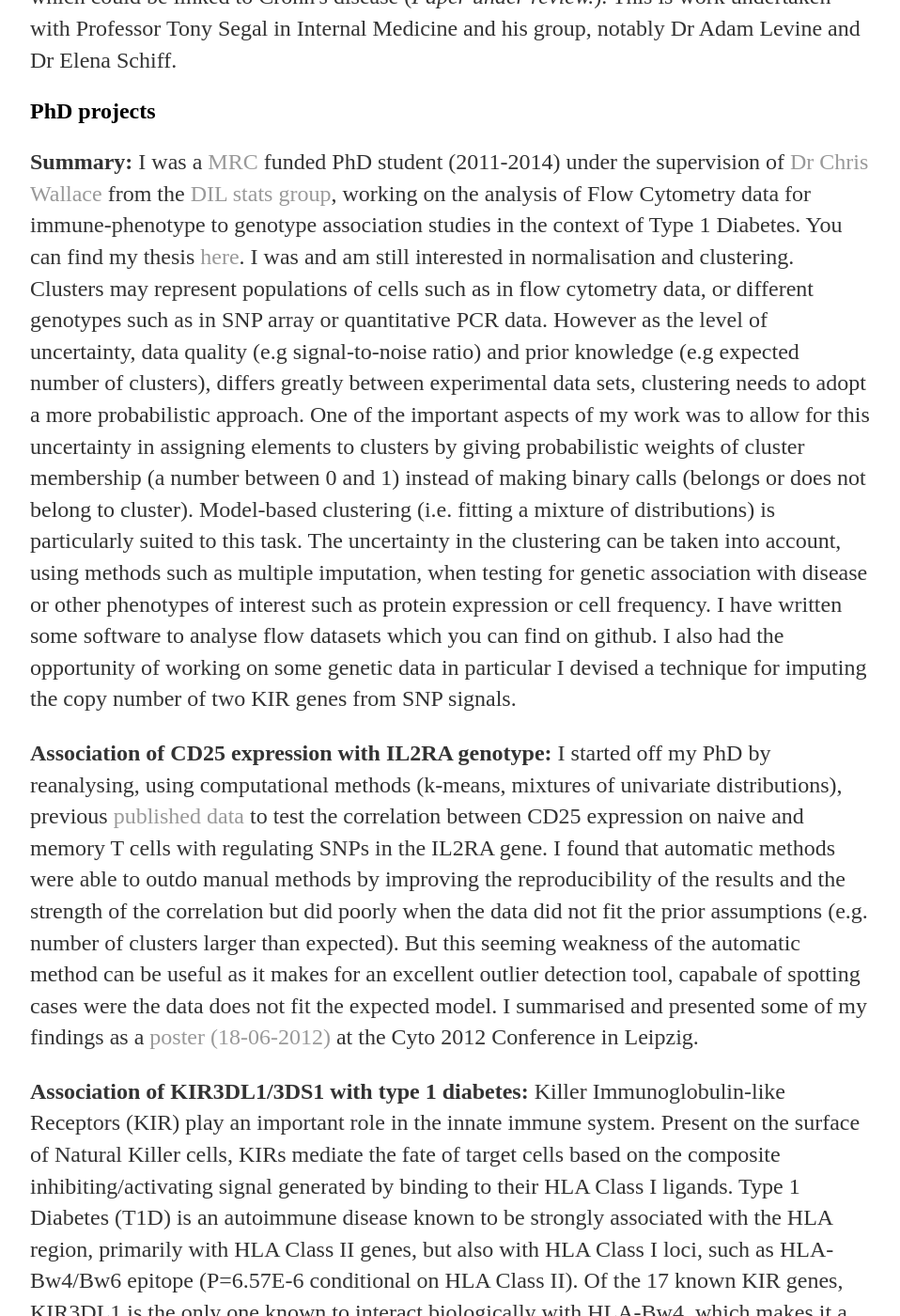
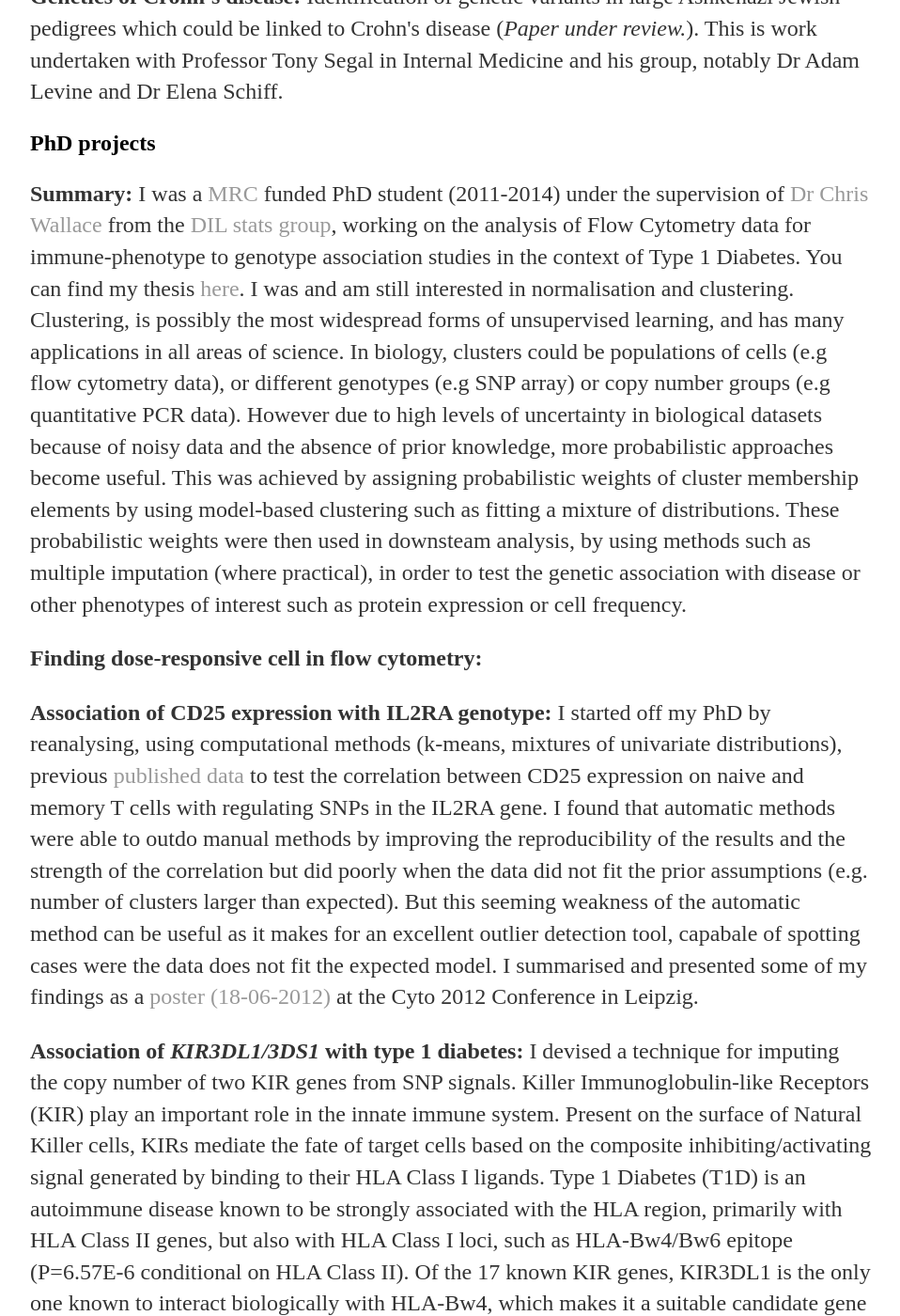
Before and after one commit to pontikos/pontikos.github.io, a Jekyll site: the page built from Research/index.html, in a window 1280 px wide and 1400 px high, scrolled down 551 px. Shown: the whole window at 94% size, without its empty margins (160-1118 px from the left). Built offline with Jekyll 4.4.1, drawn with Linux system fonts in a browser that asks for light colours; comment, search, counter and statistics services are not loaded; some of the changed text lies outside the part shown.

Commit message:
Update index.html

```diff
--- a/Research/index.html
+++ b/Research/index.html
@@ -8,18 +8,19 @@
 
 <p>
   <b>UCLex:</b>
-  Development of the UCL exome sequencing and analysis pipeline with Dr Vincent Plagnol. In particular working on the integration of phenotypes using Human Phenotyp Ontology terms.
+  Development of the UCL exome sequencing and analysis pipeline with Dr Vincent Plagnol.
+  In particular working on the integration of phenotypes using Human Phenotyp Ontology terms.
 </p>
 
 <p>
   <b>Genetics of eye disorders:</b>
   Bioinformatician for the Institute of Ophthalmology working with Professor Alison Hardcastle and her group.
-  I am particularly involved with the <a href="http://www.ukirdc.org/"> UK Inherited Retinal Disease Consortium </a>.
+  I am particularly involved with the <a href="http://www.ukirdc.org/">UK Inherited Retinal Disease Consortium</a> which focuses on unsolved cases in well studied pedigrees.
 </p>
 
 <p>
   <b>Genetics of Crohn's disease:</b>
-  Identification of variants in large Ashkenazi Jewish pedigrees which could be linked to Crohn's disease (<i>Paper under review.</i>).
+  Identification of genetic variants in large Ashkenazi Jewish pedigrees which could be linked to Crohn's disease (<i>Paper under review.</i>).
   This is work undertaken with Professor Tony Segal in Internal Medicine and his group, notably Dr Adam Levine and Dr Elena Schiff.
   <!-- Tony is a senior PI and clinician interested in neutrophil biology and inflammatory bowel disorder in which neutrophils play a key role.
   He is particularly interested in manifestations of the disease in the Ashkenazi Jewish population. -->
@@ -33,14 +34,18 @@
 from the <a href="https://www-gene.cimr.cam.ac.uk/staff/dilstats/">DIL stats group</a>, working on the analysis of Flow Cytometry data for immune-phenotype to genotype association studies in the context of Type 1 Diabetes.
 You can find my thesis <a href="https://figshare.com/articles/Nikolas_Pontikos_PhD_Thesis_2015/1598198">here</a>.
 I was and am still interested in normalisation and clustering.
-Clusters may represent populations of cells such as in flow cytometry data, or different genotypes such as in SNP array or quantitative PCR data.
-However as the level of uncertainty, data quality (e.g signal-to-noise ratio) and prior knowledge (e.g expected number of clusters), differs greatly between experimental data sets,
-clustering needs to adopt a more probabilistic approach.
-One of the important aspects of my work was to allow for this uncertainty in assigning elements to clusters by giving probabilistic weights of cluster membership (a number between 0 and 1)
-instead of making binary calls (belongs or does not belong to cluster).  Model-based clustering (i.e. fitting a mixture of distributions) is particularly suited to this task.
-The uncertainty in the clustering can be taken into account, using methods such as multiple imputation, when testing for genetic association with disease or other phenotypes of interest such as protein expression or cell frequency.
-I have written some software to analyse flow datasets which you can find on github.
-I also had the opportunity of working on some genetic data in particular I devised a technique for imputing the copy number of two KIR genes from SNP signals.
+Clustering, is possibly the most widespread forms of unsupervised learning, and has many applications in all areas of science.
+In biology, clusters could be populations of cells (e.g flow cytometry data), or different genotypes (e.g SNP array) or copy number groups (e.g quantitative PCR data).
+However due to high levels of uncertainty in biological datasets because of noisy data and the absence of prior knowledge,
+more probabilistic approaches become useful.
+This was achieved by assigning probabilistic weights of cluster membership elements by using model-based clustering such as fitting
+a mixture of distributions.
+These probabilistic weights were then used in downsteam analysis, by using methods such as multiple imputation (where practical),
+in order to test the genetic association with disease or other phenotypes of interest such as protein expression or cell frequency.
+</p>
+
+<p>
+  <b>Finding dose-responsive cell in flow cytometry:</b>
 </p>
 
 <p>
@@ -53,11 +58,12 @@
 </p>
 
 <p>
-<b>Association of KIR3DL1/3DS1 with type 1 diabetes:</b>
+<b>Association of <i>KIR3DL1/3DS1</i> with type 1 diabetes:</b>
+I devised a technique for imputing the copy number of two KIR genes from SNP signals.
 Killer Immunoglobulin-like Receptors (KIR) play an important role in the innate immune system. Present on the surface of Natural Killer cells, KIRs mediate the fate of target cells based on the composite inhibiting/activating signal generated by binding to their HLA Class I ligands.
-Type 1 Diabetes (T1D) is an autoimmune disease known to be strongly associated with the HLA region, primarily with HLA Class II genes, but also with HLA Class I loci, such as HLA-Bw4/Bw6 epitope (P=6.57E-6 conditional on HLA Class II).        Of the 17 known KIR genes, KIR3DL1 is the only one known to interact biologically with HLA-Bw4, which makes it a suitable candidate gene for T1D. Furthermore, its activating counterpart, KIR3DS1, may also putatively interact with HLA-Bw4.
+Type 1 Diabetes (T1D) is an autoimmune disease known to be strongly associated with the HLA region, primarily with HLA Class II genes, but also with HLA Class I loci, such as HLA-Bw4/Bw6 epitope (P=6.57E-6 conditional on HLA Class II).
+Of the 17 known KIR genes, KIR3DL1 is the only one known to interact biologically with HLA-Bw4, which makes it a suitable candidate gene for T1D. Furthermore, its activating counterpart, KIR3DS1, may also putatively interact with HLA-Bw4.
 We conducted a case-control study (816 cases: 813 controls) to assess whether there is evidence that copy number variation in KIR3DL1/3DS1 is associated with T1D.
-<a href="https://docs.google.com/file/d/0B2uxQDg1624keXFfbEN0NERVcVE/edit?usp=sharing">Poster (28-05-2013)</a> summarising work so far.
 Presented <a href="http://figshare.com/articles/COMPLEMENTING_QPCR_WITH_SNP_DATA_ACHIEVES_LARGE_SCALE_CASE_CONTROL_ANALYSIS_OF_KIR3DL1_S1_COPY_NUMBER_VARIATION_AND_REVEALS_NO_ASSOCIATION_IN_TYPE_1_DIABETES/797488">poster (07-09-2013)</a> at the Genomics of Common Disease 2013 in Oxford.
 Published in <a href="http://www.biomedcentral.com/1471-2164/15/274">BMC Genomics</a>.
 </p>
```
